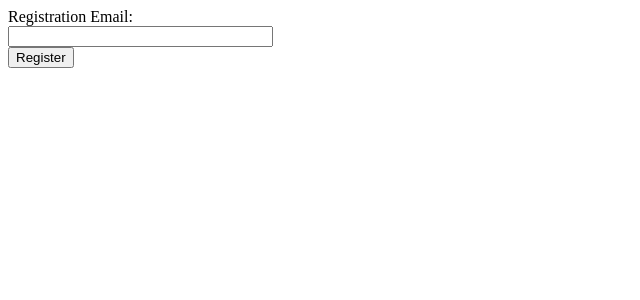
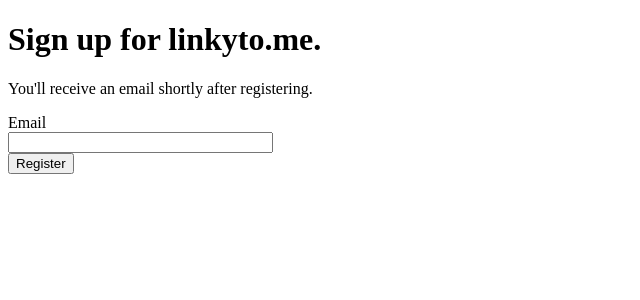
Before and after one commit to angstwad/linky, a Flask app: page /register in a window 1280 px wide. Shown: the top 300 px of the page, without its empty margins (0-640 px from the left). Run offline with Flask 2, Linux system fonts and the light colour scheme; parts of the project's set-up code (start-up, migrations or seed data) failed here and were passed over.

Commit message:
Made it pretty

```diff
--- a/linky/templates/register.html
+++ b/linky/templates/register.html
@@ -1,25 +1,45 @@
 {% extends "header.html" %}
 
 {% block content %}
+    <div class="container">
     {% if show_form %}
-        <form method="POST" action="" xmlns="http://www.w3.org/1999/html">
-            {{ form.hidden_tag() }}
-            <span>Registration Email:<br/></span>
-            {{ form.email(size=30) }}
-            {% for error in form.errors.email %}
-                <span style="color: red;">[{{error}}]</span>
-            {% endfor %}
-            <br/>
-            <input type="SUBMIT" value="Register">
-        </form>
 
+            <div class="row">
+                <div class="span8">
+                    <h1>Sign up for linkyto.me.</h1>
+                    <p class="lead">You'll receive an email shortly after registering.</p>
+                </div>
+            </div>
+            <div class="well">
+                <form class="form-horizontal" method="POST" action="" xmlns="http://www.w3.org/1999/html">
+                    {{ form.hidden_tag() }}
+                    <div class="control-group">
+                        <label class="control-label" for="email">Email</label>
+                        <div class="controls">
+                            {{ form.email(size=30) }}
+                            {% for error in form.errors.email %}
+                                <span style="color: red;">[{{error}}]</span>
+                            {% endfor %}
+                        </div>
+                    </div>
+                    <div class="control-group">
+                        <div class="controls">
+                            <button type="submit" class="btn btn-primary">Register</button>
+                        </div>
+                    </div>
+                </form>
+            </div>
     {% elif reg_results %}
-        <h1>Your email was successfully registered!<br/></h1>
-        <h3>Check your email for a registration email.</h3>
-        <span>You'll need to verify your email before we get started.  :)</span>
+        <div class="hero-unit">
+            <h1>Registered!</h1>
+            <p>Check your email for a registration email. We'll need
+                you to be verified before we get started.</p>
+        </div>
     {% elif not reg_results %}
-        <h1>Whoa!<br/></h1>
-        <span>{{ error }}  Need to
-            <a href="{{ url_for('recover') }}">recover</a> your account?</span>
+        <h1>Whoa!</h1>
+        <p><span class="text-error">{{ error }}</span>  Need to
+            <a href="{{ url_for('recovery') }}">recover</a> your account?</p>
+
     {% endif %}
+    </div>
 {% endblock %}
```
